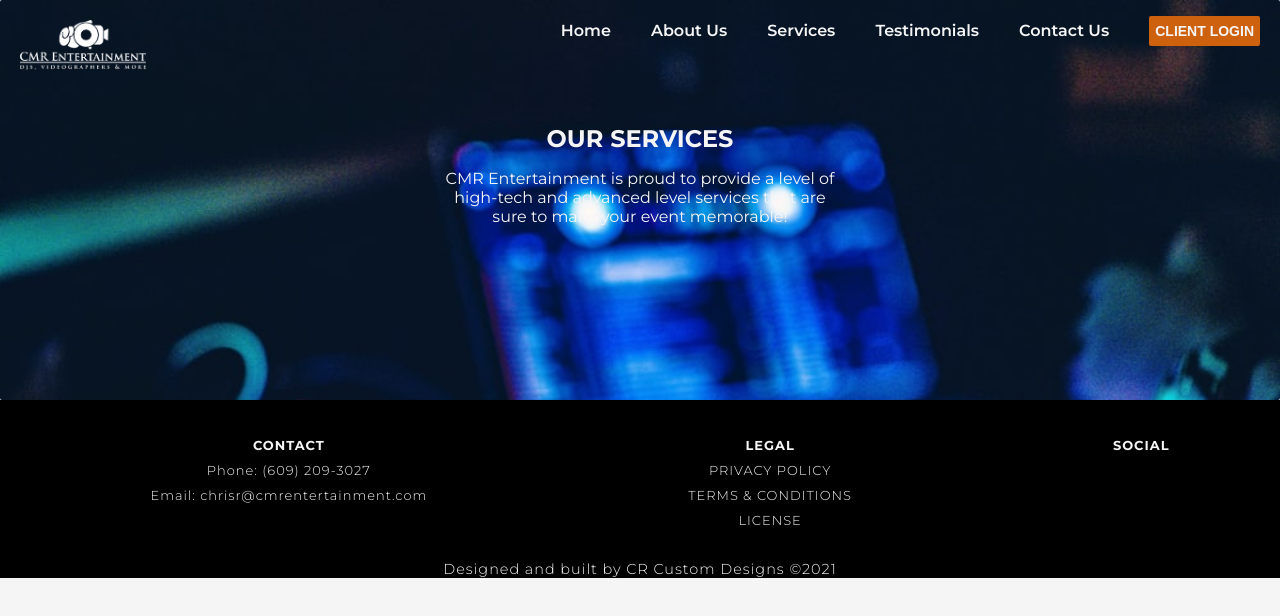
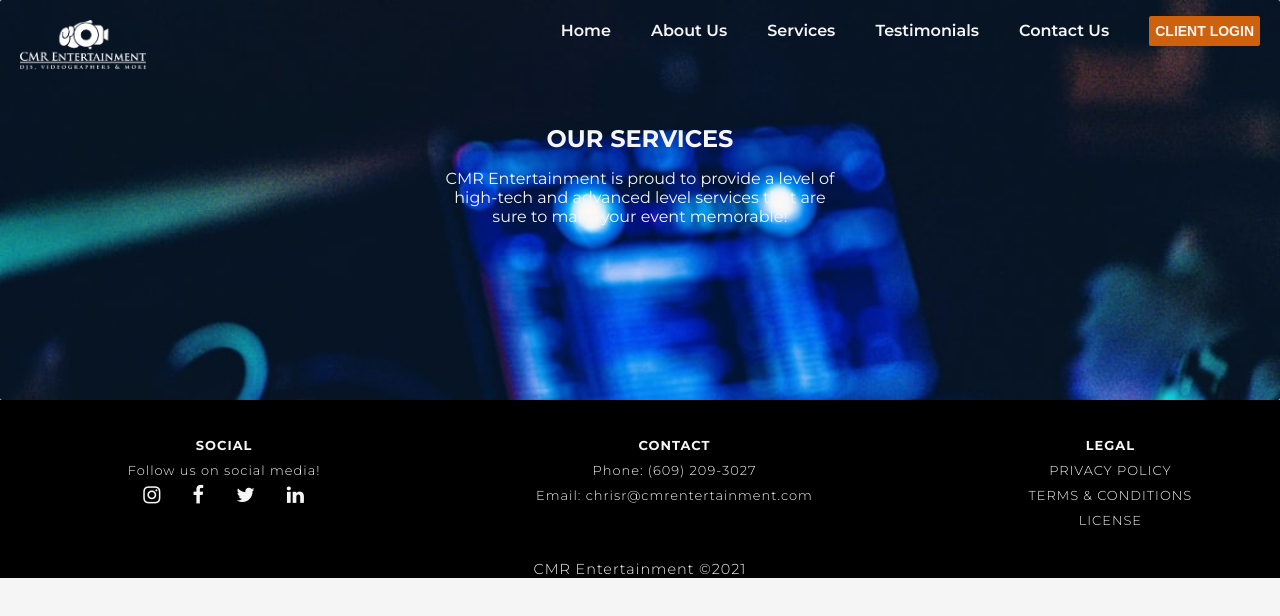
Before and after one commit to crinaldi44/CMR-Entertainment, a React (Create React App) app: page /services in a window 1280 px wide. Shown: the top 616 px of the page. Built offline with nearby package versions, Linux system fonts and the light colour scheme.

Commit message:
Add social links

```diff
--- a/src/components/Footer.css
+++ b/src/components/Footer.css
@@ -15,6 +15,12 @@
   font-size: 90%;
 }
 
+.footer__menu.social {
+  font-size: 20px;
+  display: flex;
+  flex-direction: row;
+}
+
 .footer__menu ul {
   line-height: 25px;
   list-style: none;
--- a/src/components/Footer.js
+++ b/src/components/Footer.js
@@ -1,10 +1,21 @@
 import React from 'react'
 import './Footer.css'
+import {Link} from 'react-router'
 
 const Footer = () => {
     return (
             <div className="footer__container">
                 <div className="footer__menu">
+                    <ul>
+                        <b>SOCIAL</b>
+                        <br/>Follow us on social media!
+                        <div className='footer__menu social'>
+                            <li><i className='fa fa-instagram'/></li>
+                            <li><i className='fa fa-facebook'/></li>
+                            <li><i className='fa fa-twitter'/></li>
+                            <li><i className='fa fa-linkedin'/></li>
+                        </div>
+                    </ul>
                     <ul>
                         <li><b>CONTACT</b></li>
                         <li>Phone: (609) 209-3027</li>
@@ -16,11 +27,8 @@ const Footer = () => {
                         <li>TERMS & CONDITIONS</li>
                         <li>LICENSE</li>
                     </ul>
-                    <ul>
-                        <b>SOCIAL</b>
-                    </ul>
                 </div>
-                <p>Designed and built by CR Custom Designs ©2021</p>
+                <p>CMR Entertainment ©2021</p>
             </div>
     )
 }
```
